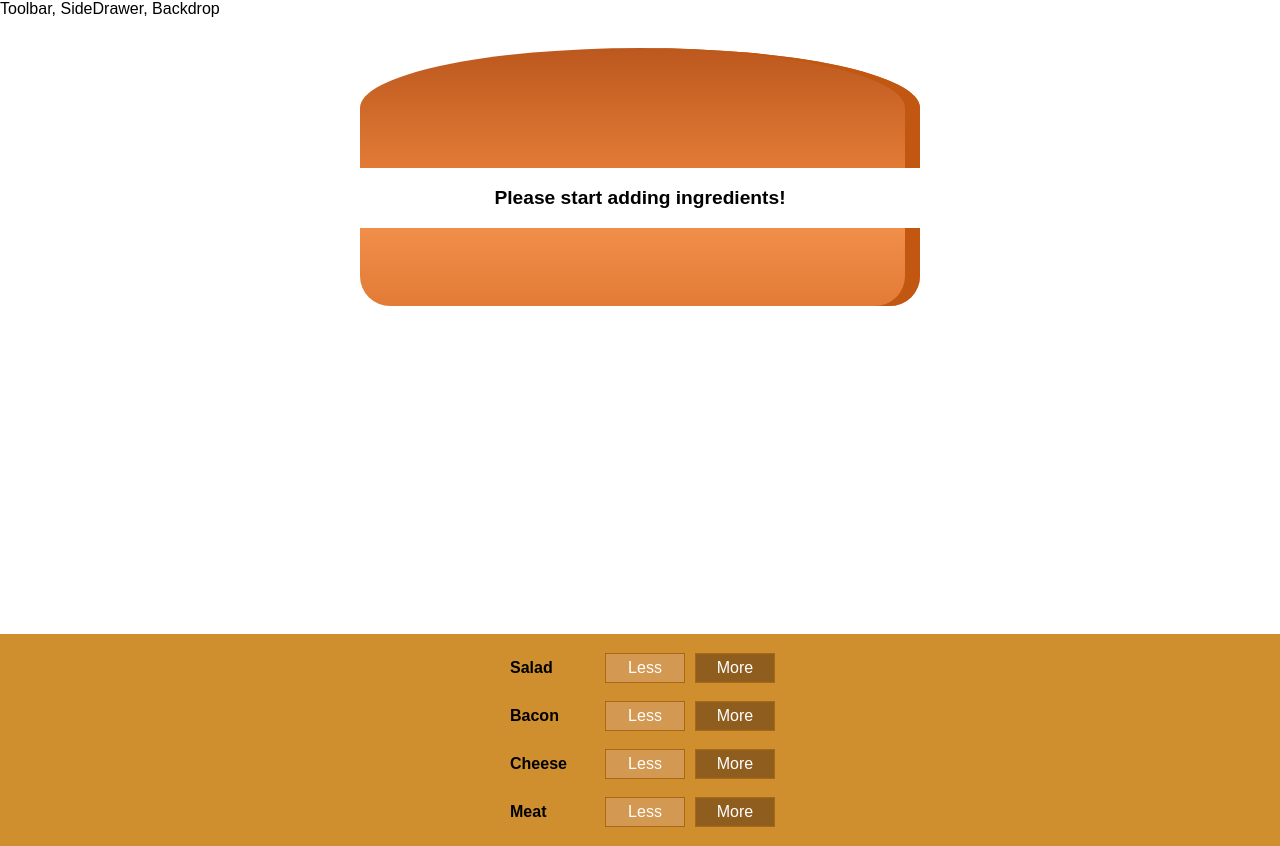
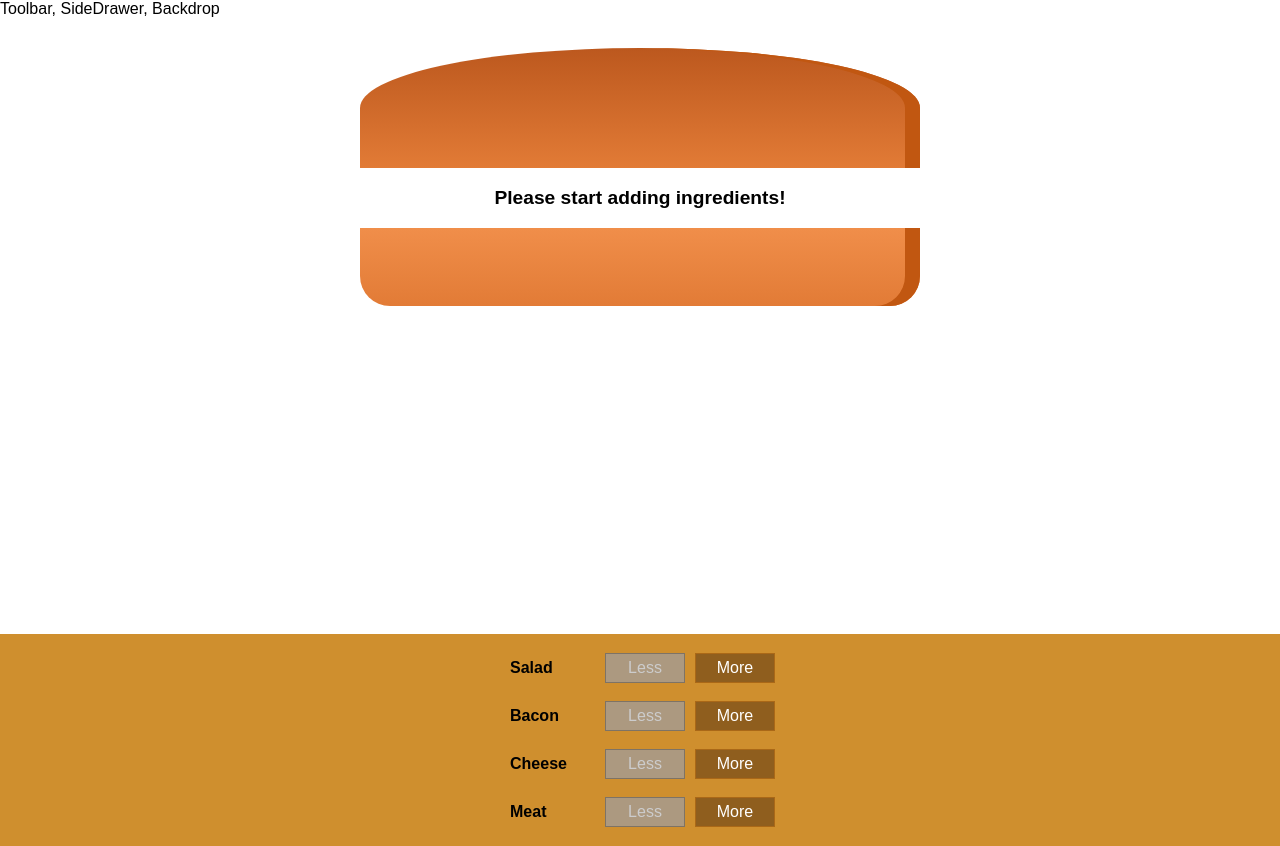
Before and after one commit to dkurganskii/burger-builder, a React app: page / in a window 1280 px wide. Built offline with nearby package versions, Linux system fonts and the light colour scheme.

Commit message:
add safe remove control

```diff
--- a/src/components/Burger/BuildControls/BuildControl/BuildControl.js
+++ b/src/components/Burger/BuildControls/BuildControl/BuildControl.js
@@ -4,7 +4,9 @@
 const buildControl = (props) => (
 	<div className={classes.BuildControl}>
 		<div className={classes.Label}>{props.label}</div>
-		<button className={classes.Less}>Less</button>
+		<button className={classes.Less} onClick={props.removed} disabled={props.disabled}>
+			Less
+		</button>
 		<button className={classes.More} onClick={props.added}>
 			More
 		</button>
--- a/src/components/Burger/BuildControls/BuildControls.js
+++ b/src/components/Burger/BuildControls/BuildControls.js
@@ -12,7 +12,13 @@
 const buildControls = (props) => (
 	<div className={classes.BuildControls}>
 		{controls.map((ctrl) => (
-			<BuildControl key={ctrl.label} label={ctrl.label} added={() => props.ingredientAdded(ctrl.type)} />
+			<BuildControl
+				key={ctrl.label}
+				label={ctrl.label}
+				added={() => props.ingredientAdded(ctrl.type)}
+				removed={() => props.ingredientRemoved(ctrl.type)}
+				disabled={props.disabled[ctrl.type]}
+			/>
 		))}
 	</div>
 );
--- a/src/containers/BurgerBuilder/BurgerBuilder.js
+++ b/src/containers/BurgerBuilder/BurgerBuilder.js
@@ -33,13 +33,37 @@
 		this.setState({ totalPrice: newPrice, ingredients: updatedIngredients });
 	};
 
-	removeIngredientHandler = (type) => {};
+	removeIngredientHandler = (type) => {
+		const oldCount = this.state.ingredients[type];
+		const updatedCount = oldCount - 1;
+		const updatedIngredients = {
+			...this.state.ingredients
+		};
+		updatedIngredients[type] = updatedCount;
+		const priceDeduction = INGREDIENT_PRICES[type];
+		if (oldCount <= 0) {
+			return;
+		}
+		const oldPrice = this.state.totalPrice;
+		const newPrice = oldPrice - priceDeduction;
+		this.setState({ totalPrice: newPrice, ingredients: updatedIngredients });
+	};
 
 	render() {
+		const disabledInfo = {
+			...this.state.ingredients
+		};
+		for (let key in disabledInfo) {
+			disabledInfo[key] = disabledInfo[key] <= 0;
+		}
 		return (
 			<Aux>
 				<Burger ingredients={this.state.ingredients} />
-				<BuildControls ingredientAdded={this.addIngredientHandler} />
+				<BuildControls
+					ingredientAdded={this.addIngredientHandler}
+					ingredientRemoved={this.removeIngredientHandler}
+					disabled={disabledInfo}
+				/>
 			</Aux>
 		);
 	}
```
